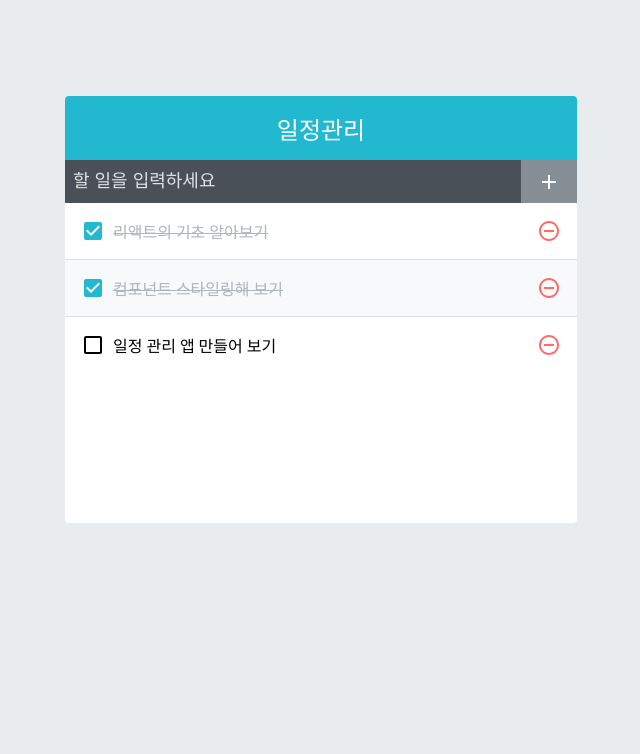
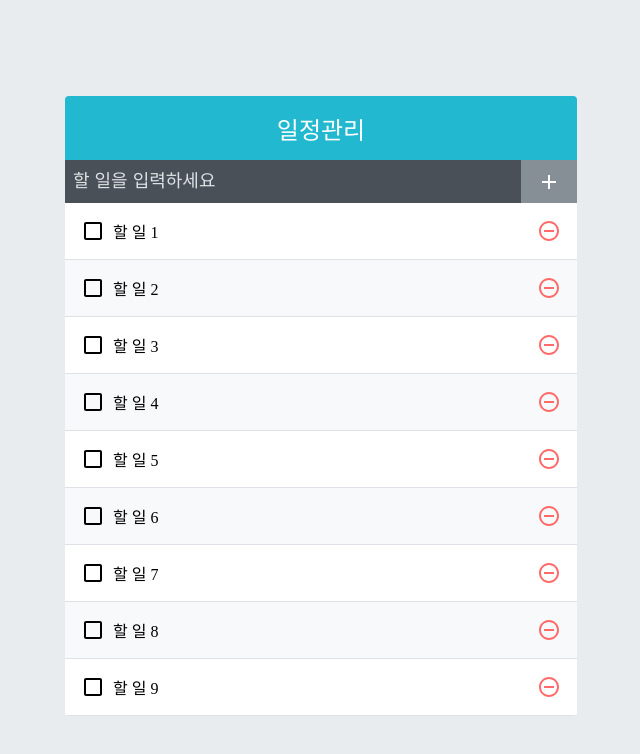
Before and after one commit to hyun77320/ToDoList, a React (Create React App) app: page / in a window 1280 px wide. Shown: the top 754 px of the page, without its empty margins (319-959 px from the left). Built offline with nearby package versions, Linux system fonts and the light colour scheme.

Commit message:
2022.04.13.

```diff
--- a/src/App.js
+++ b/src/App.js
@@ -3,57 +3,49 @@
 import TodoInsert from './component/TodoInsert';
 import TodoList from './component/TodoList';
 
+function createBulkTodos() {
+  const array = [];
+  for(let i = 1; i<= 2500; i++) {
+    array.push({
+      id: i,
+      text: '할 일 ' + i,
+      checked: false,
+    });
+  }
+  return array;
+}
 const App = () => {
-  const [todos, setTodos] = useState([
-    {
-      id:1,
-      text: '리액트의 기초 알아보기',
-      checked: true,
-    },
-    {
-      id: 2,
-      text: '컴포넌트 스타일링해 보기',
-      checked: true,
-    },
-    {
-      id: 3,
-      text: '일정 관리 앱 만들어 보기',
-      checked: false,
-    },
-  ]);
+  const [todos, setTodos] = useState(createBulkTodos);
 
-  const nextId = useRef(4);
+  const nextId = useRef(2501);
 
   const onInsert = useCallback(
     text => {
       const todo = {
-          id: nextId.current,
+        id: nextId.current,
         text,
-          checked: false,
+        checked: false,
       };
-      setTodos(todos.concat(todo));
+      setTodos(todos => todos.concat(todo));
       nextId.current += 1;
     },
-    [todos],
-  );
+  []);
 
   const onRemove = useCallback(
     id => {
-      setTodos(todos.filter(todo => todo.id !== id));
+      setTodos(todos => todos.filter(todo => todo.id !== id));
     },
-    [todos],
-  );
+  []);
 
   const onToggle = useCallback(
     id => {
       setTodos(
-        todos.map(todo =>
+        todos => todos.map(todo =>
           todo.id === id ? {...todo, checked: !todo.checked } : todo,
         ),
       );
     },
-    [todos],
-  );
+  [],);
 
   return (
       <TodoTemplate>
--- a/src/component/TodoListItem.js
+++ b/src/component/TodoListItem.js
@@ -23,4 +23,4 @@
     );
 };
 
-export default TodoListItem;
+export default React.memo(TodoListItem);
```
